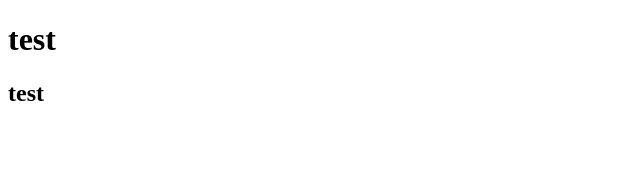
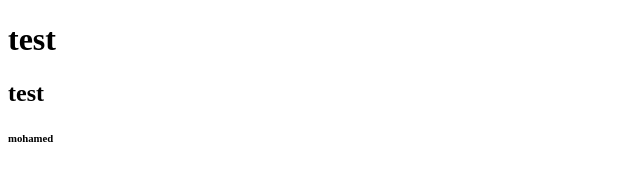
Before and after one commit to mohamed-goleeb/html-test, a plain HTML site: page index.html in a window 1280 px wide. Shown: the full height of the page, 0-640 px from the left. Drawn offline with Linux system fonts and the light colour scheme.

Commit message:
add new line h6 mohamed on 3-2-2024

```diff
--- a/index.html
+++ b/index.html
@@ -8,5 +8,6 @@
 <body>
     <h1>test</h1>
     <h2>test</h2>
+    <h6>mohamed</h6>
 </body>
 </html>
```
